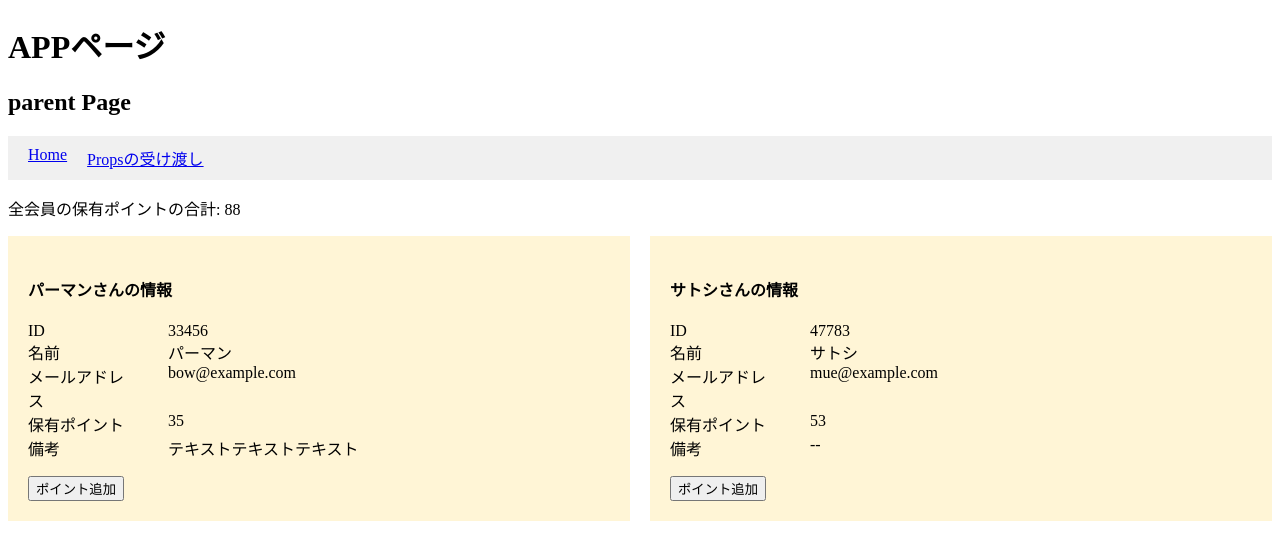
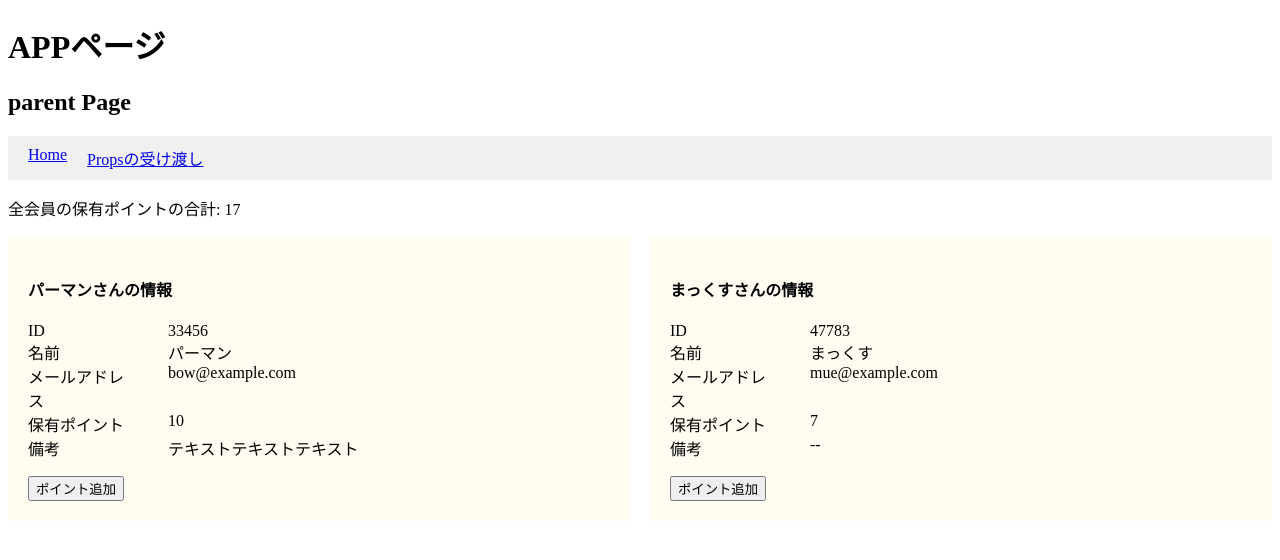
Before and after one commit to mogura7777/nuxt3-demo, a Nuxt app: page /parent in a window 1280 px wide. Shown: the top 560 px of the page. Built offline with nearby package versions, Linux system fonts and the light colour scheme.

Commit message:
fix：デザイン修正

```diff
--- a/components/OneMember.vue
+++ b/components/OneMember.vue
@@ -54,13 +54,13 @@ const pointUp = (): void => {
         <dd>{{ localNote }}</dd>
       </div>
     </dl>
-    <button v-on:click="pointUp">ポイント追加</button>
+    <button @click="pointUp">ポイント追加</button>
   </section>
 </template>
 
 <style lang="scss" scoped>
 .box {
-  background-color: #fff5d6;
+  background-color: #fffcf2;
   padding: 20px;
   flex: 1;
   .box-in {
--- a/pages/parent.vue
+++ b/pages/parent.vue
@@ -6,14 +6,14 @@ memberListInit.set(33456, {
   id: 33456,
   name: "パーマン",
   email: "bow@example.com",
-  points: 35,
+  points: 10,
   note: "テキストテキストテキスト",
 });
 memberListInit.set(47783, {
   id: 47783,
-  name: "サトシ",
+  name: "まっくす",
   email: "mue@example.com",
-  points: 53,
+  points: 7,
 });
 const memberList = ref(memberListInit);
 
```
